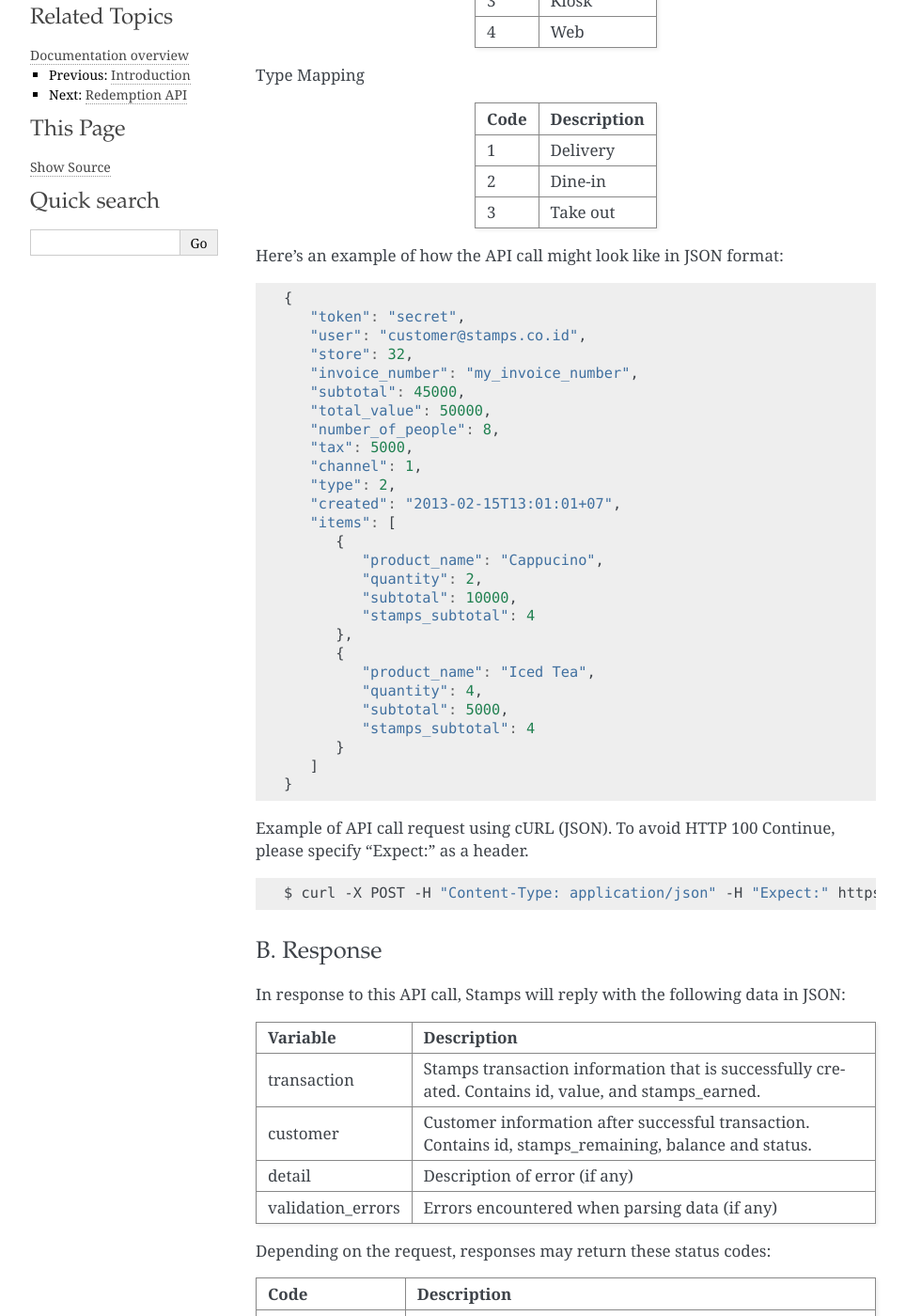
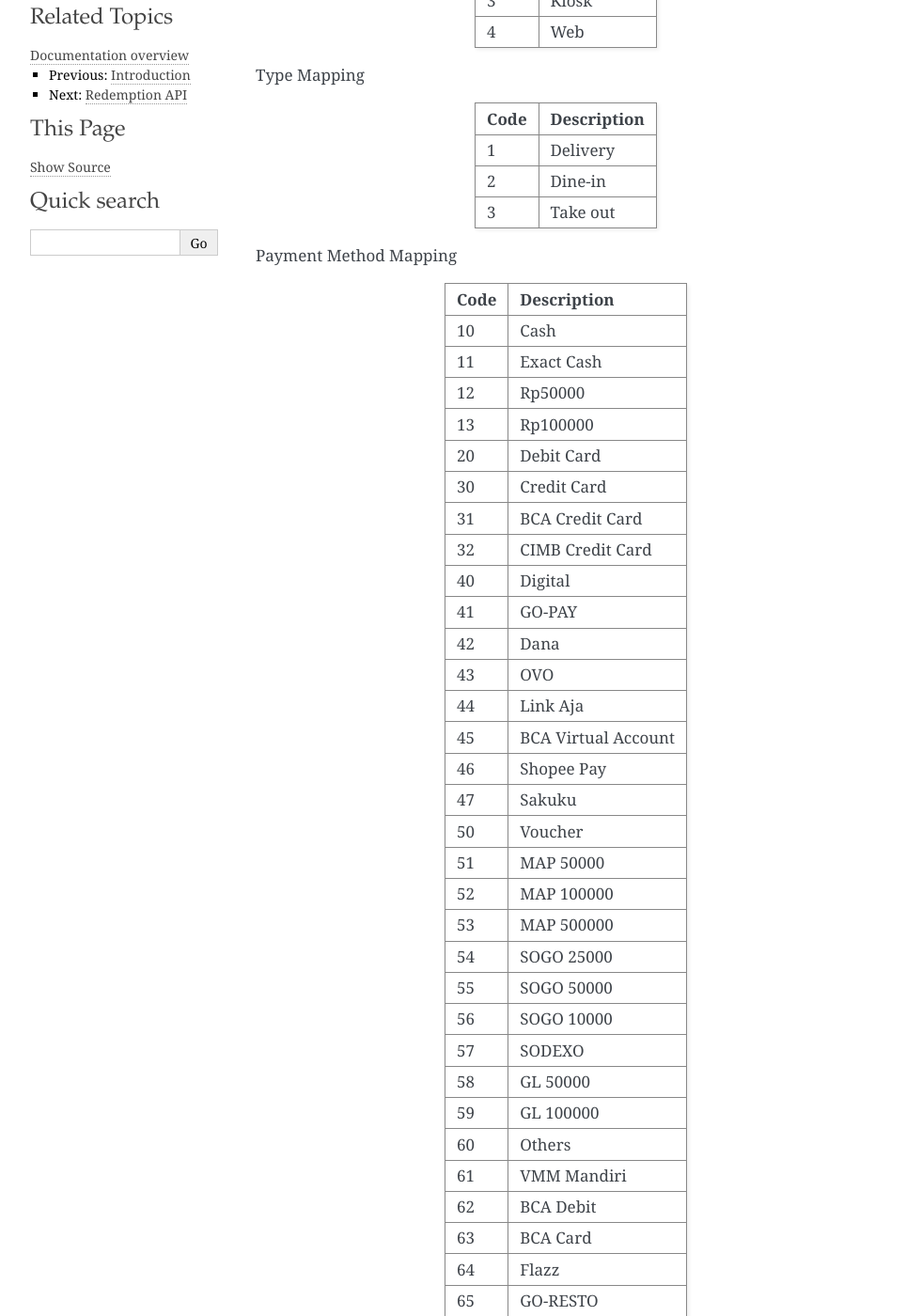
Before and after one commit to ui/stamps-api-docs, a Sphinx documentation site: the page built from source/transaction_api.rst, in a window 1280 px wide and 1400 px high, scrolled down 543 px. Shown: the whole window at 94% size, without its empty margins (148-1112 px from the left). Built offline with Sphinx 7.4.7, drawn with Linux system fonts in a browser that asks for light colours; some of the changed text lies outside the part shown.

Commit message:
update trx api

```diff
--- a/source/transaction_api.rst
+++ b/source/transaction_api.rst
@@ -40,6 +40,12 @@ items               No          List of items containing product name, quantity,
                                 ``price`` is the combined price of products (qty * unit price),
                                 ``stamps_subtotal`` is the combined stamps of products (qty * unit stamps),
                                 this field is optional.
+payments            No          List of payments object containing value, payment_method, and
+                                eligible_for_membership(optional).
+                                ``value`` is the amount of payment
+                                ``payment_method`` is the method used for payment, for payment method mapping, see table below
+                                ``eligible_for_membership`` whether this payment is used for member's status/level changes.
+                                This field is optional. Default to true if not provided(can be configured later).
 =================== =========== =======================
 
 Channel Mapping
@@ -64,6 +70,57 @@ Code                Description
 2                   Dine-in
 3                   Take out
 =================== ===========
+
+
+
+Payment Method Mapping
+
+=================== ===========
+Code                Description
+=================== ===========
+10                  Cash
+11                  Exact Cash
+12                  Rp50000
+13                  Rp100000
+20                  Debit Card
+30                  Credit Card
+31                  BCA Credit Card
+32                  CIMB Credit Card
+40                  Digital
+41                  GO-PAY
+42                  Dana
+43                  OVO
+44                  Link Aja
+45                  BCA Virtual Account
+46                  Shopee Pay
+47                  Sakuku
+50                  Voucher
+51                  MAP 50000
+52                  MAP 100000
+53                  MAP 500000
+54                  SOGO 25000
+55                  SOGO 50000
+56                  SOGO 10000
+57                  SODEXO
+58                  GL 50000
+59                  GL 100000
+60                  Others
+61                  VMM Mandiri
+62                  BCA Debit
+63                  BCA Card
+64                  Flazz
+65                  GO-RESTO
+66                  DANA Online
+67                  GRAB-IM
+68                  OVO Online
+69                  GO-PAY Online
+70                  Shopee Online
+71                  BNI Card
+72                  BNI
+73                  Traveloka
+=================== ===========
+
+
 
 Here's an example of how the API call might look like in JSON format:
 
@@ -94,6 +151,17 @@ Here's an example of how the API call might look like in JSON format:
              "subtotal": 5000,
              "stamps_subtotal": 4
           }
+       ],
+       "payments": [
+          {
+            "value": 30000,
+            "payment_method": 10
+          },
+          {
+            "value": 20000,
+            "payment_method": 43,
+            "eligible_for_membership": false
+          }
        ]
     }
 
@@ -102,7 +170,7 @@ Example of API call request using cURL (JSON). To avoid HTTP 100 Continue, pleas
 
 .. code-block :: bash
 
-    $ curl -X POST -H "Content-Type: application/json" -H "Expect:" https://stamps.co.id/api/v2/transactions/add -i -d '{ "token": "secret", "created": "2017-03-30T07:01:01+07", "user": "customer@stamps.co.id", "store": 422, "number_of_people": 8, "tax":5000, "Channel":1, "type":2, "invoice_number": "invoice_1", "total_value": 50000, "items": [{"product_name": "Cappucino", "quantity": 2, "subtotal": 10000}, {"product_name": "Iced Tea", "quantity": 4, "subtotal": 5000}]}'
+    $ curl -X POST -H "Content-Type: application/json" -H "Expect:" https://stamps.co.id/api/v2/transactions/add -i -d '{ "token": "secret", "created": "2017-03-30T07:01:01+07", "user": "customer@stamps.co.id", "store": 422, "number_of_people": 8, "tax":5000, "Channel":1, "type":2, "invoice_number": "invoice_1", "total_value": 50000, "items": [{"product_name": "Cappucino", "quantity": 2, "subtotal": 10000}, {"product_name": "Iced Tea", "quantity": 4, "subtotal": 5000}]}, "payments": [{"value": 30000, "payment_method": 10}, {"value": 20000, "payment_method": 43, "eligible_for_membership": false}]'
 
 B. Response
 -----------------------------
```
